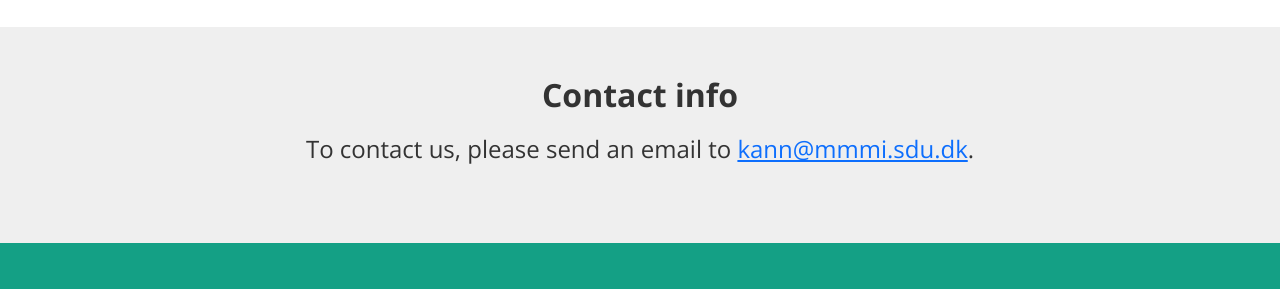
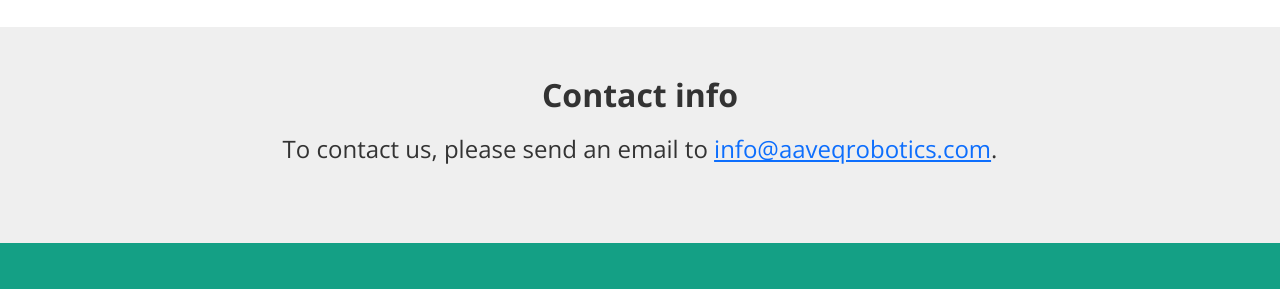
Before and after one commit to Aaveq-Robotics/Aaveq-Robotics.github.io, a plain HTML site: page index.html in a window 1280 px wide. Shown: the part 1384-1673 px from the top of the page. Drawn offline with nearby package versions, Linux system fonts and the light colour scheme.

Commit message:
Update of contact email

```diff
--- a/index.html
+++ b/index.html
@@ -134,7 +134,7 @@
             <div class="container">
                 <h2 class="title-box_primary mb-sm text-center" style="margin-bottom: 24px">Contact info</h2>
                 <h4 style="font-weight: 300;">To contact us, please send an email to <a
-                        href="mailto:kann@mmmi.sdu.dk">kann@mmmi.sdu.dk</a>.</h4>
+                        href="mailto:kann@mmmi.sdu.dk">info@aaveqrobotics.com</a>.</h4>
                 </p>
             </div>
         </section>
```
